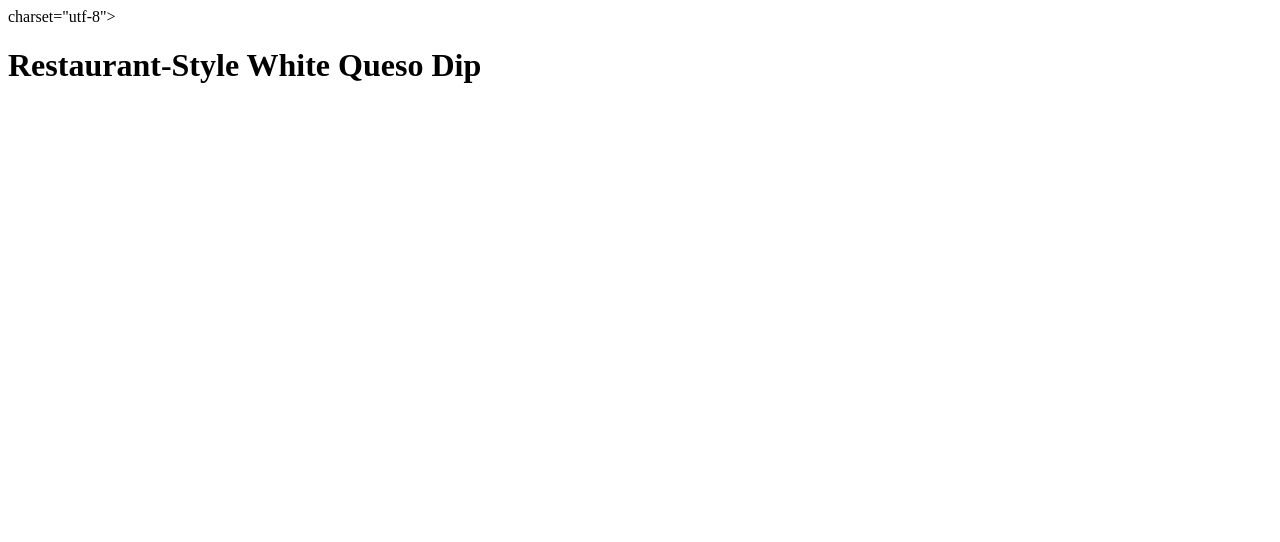
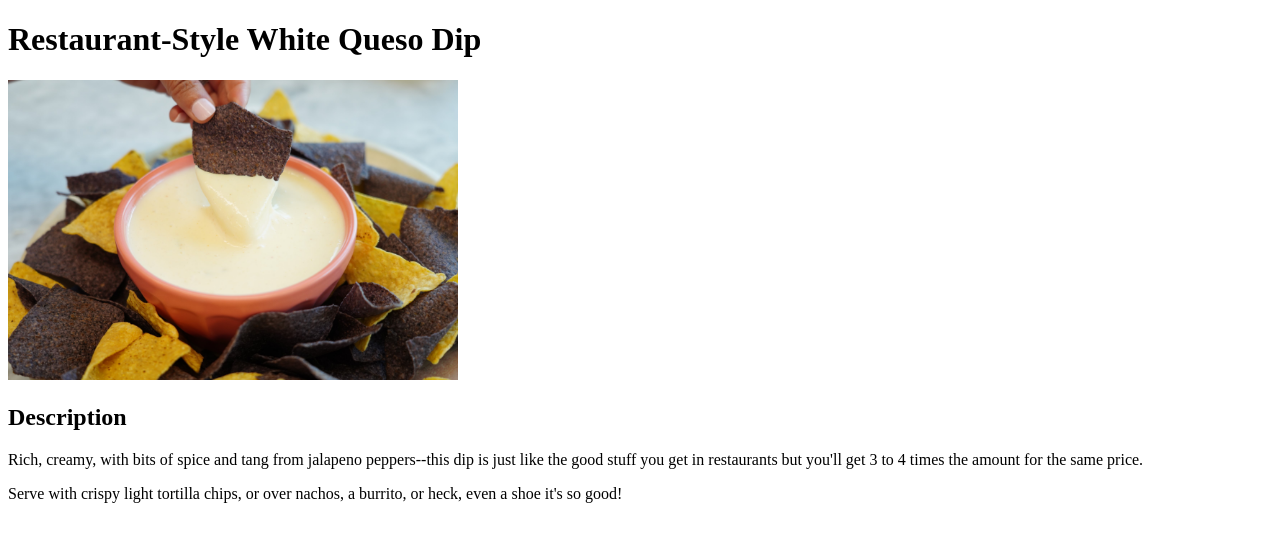
Before and after one commit to GGG238/odin-recipes, a plain HTML site: page recipes/quesodip.html in a window 1280 px wide. Drawn offline with Linux system fonts and the light colour scheme.

Commit message:
More studd added

```diff
--- a/recipes/quesodip.html
+++ b/recipes/quesodip.html
@@ -1,10 +1,17 @@
 <!DOCTYPE html>
 <html>
     <head>
-        <meta> charset="utf-8">
+        <meta charset="utf-8">
         <title>Recipe 1</title>
     </head>
     <body>
         <h1>Restaurant-Style White Queso Dip</h1>
+        <img src="../img/queso.jpeg" width="450">
+        <h2>Description</h2>
+        <p>Rich, creamy, with bits of spice and tang from jalapeno peppers--this dip is just like the good stuff you get in restaurants but you'll get 3 to 4 times the amount for the same price.</p>
+        <p>Serve with crispy light tortilla chips, or over nachos, a burrito, or heck, even a shoe it's so good!</p>
+
+
+
     </body>
 </html>
```
Also changed, not shown: img/queso.jpeg (added).
